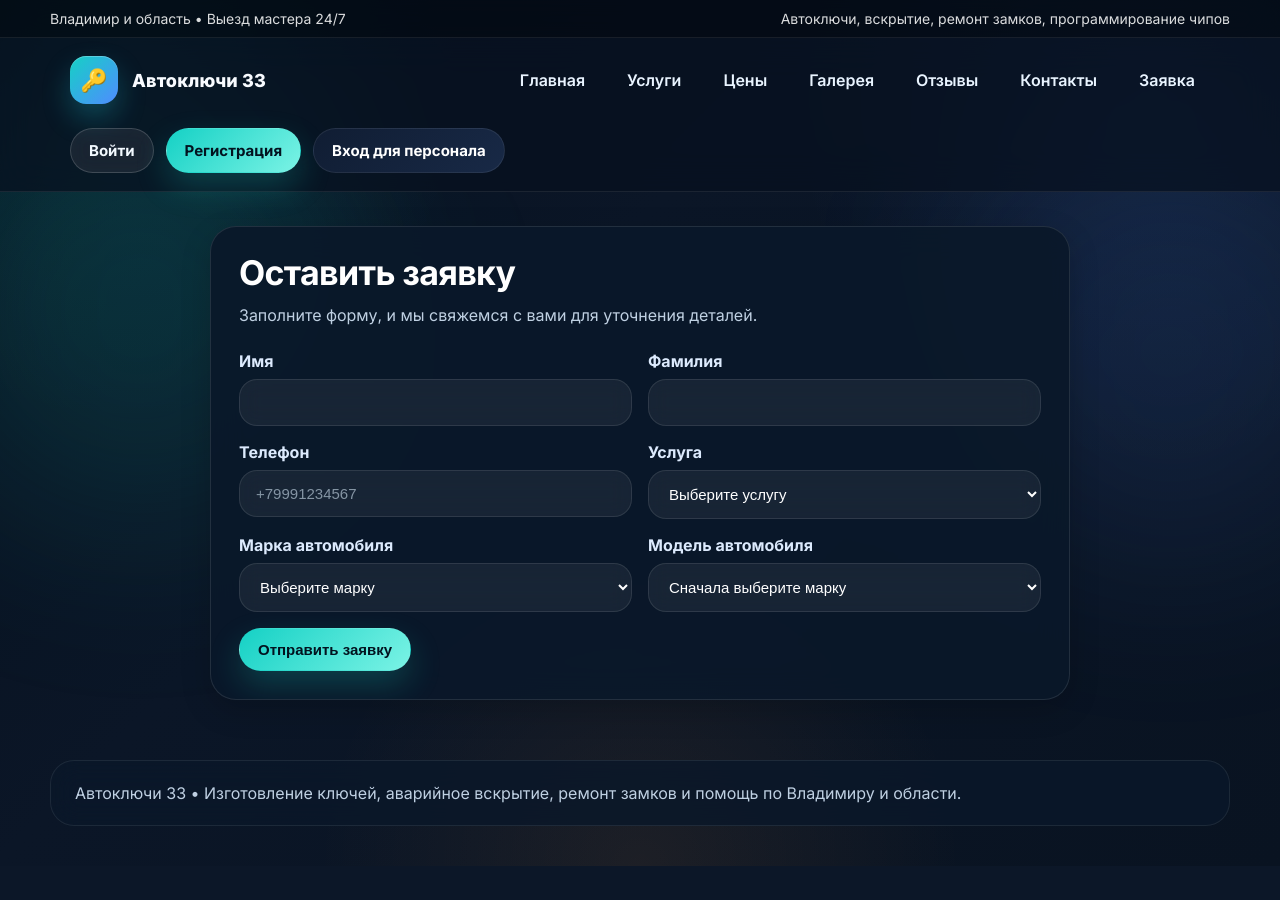
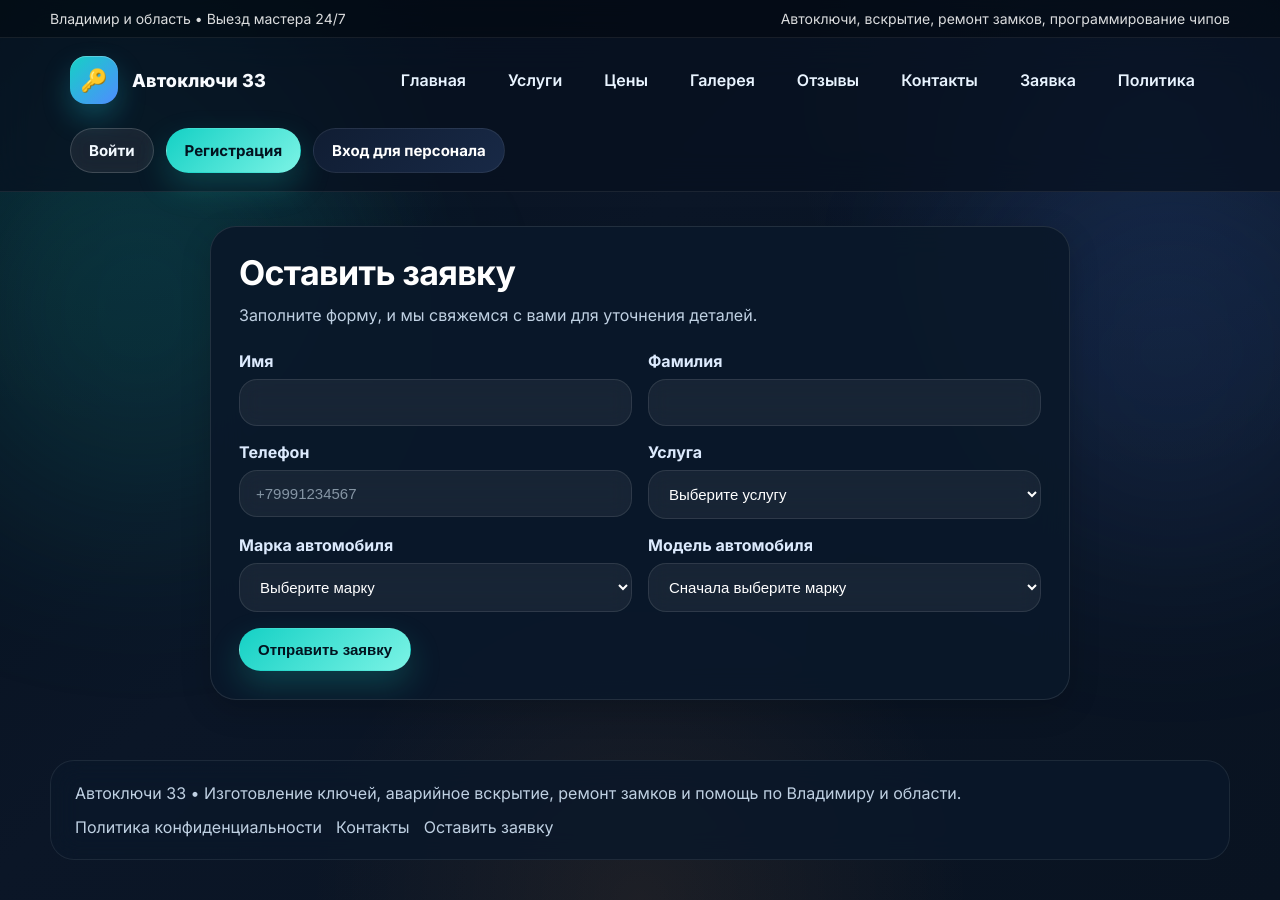
Before and after one commit to eruovi/AutoKey, a Flask app: page /contact in a window 1280 px wide. Before the commit the page ends 866 px from the top, so only its background shows below. Run offline with Flask 3, Linux system fonts and the light colour scheme.

Commit message:
add privacy link to nav and footer

```diff
--- a/templates/base.html
+++ b/templates/base.html
@@ -887,6 +887,7 @@
                 <a href="{{ url_for('reviews') }}">Отзывы</a>
                 <a href="{{ url_for('contacts') }}">Контакты</a>
                 <a href="{{ url_for('contact') }}">Заявка</a>
+                <a href="{{ url_for('privacy') }}">Политика</a>
             </nav>
 
             <div class="nav-actions" id="mobileActions">
@@ -916,7 +917,16 @@
 
     <footer class="footer">
         <div class="footer-inner reveal">
-            Автоключи 33 • Изготовление ключей, аварийное вскрытие, ремонт замков и помощь по Владимиру и области.
+            <div style="display:flex; flex-wrap:wrap; gap:14px; justify-content:space-between; align-items:center;">
+                <div>
+                    Автоключи 33 • Изготовление ключей, аварийное вскрытие, ремонт замков и помощь по Владимиру и области.
+                </div>
+                <div style="display:flex; gap:14px; flex-wrap:wrap;">
+                    <a href="{{ url_for('privacy') }}">Политика конфиденциальности</a>
+                    <a href="{{ url_for('contacts') }}">Контакты</a>
+                    <a href="{{ url_for('contact') }}">Оставить заявку</a>
+                </div>
+            </div>
         </div>
     </footer>
 
```
